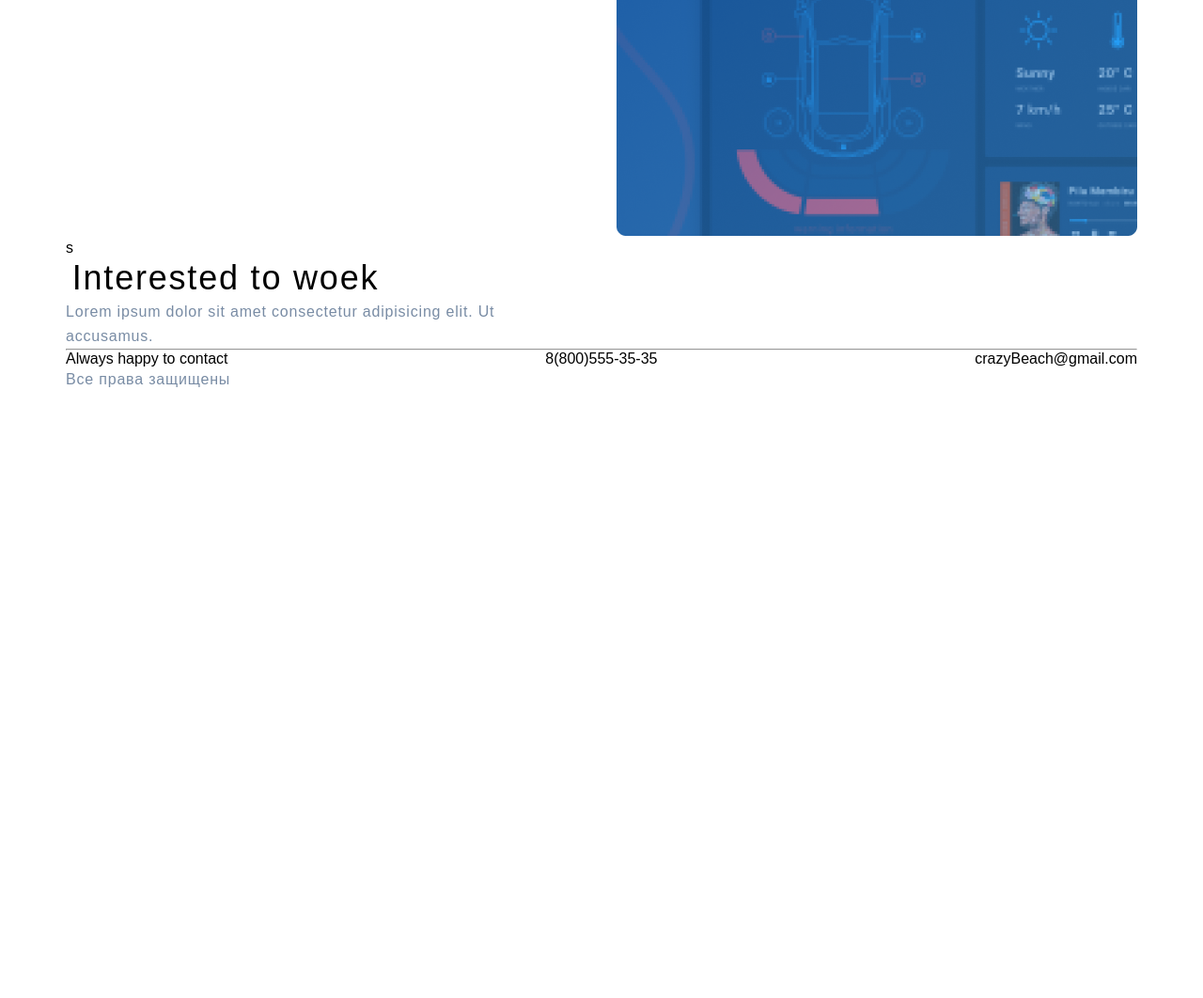
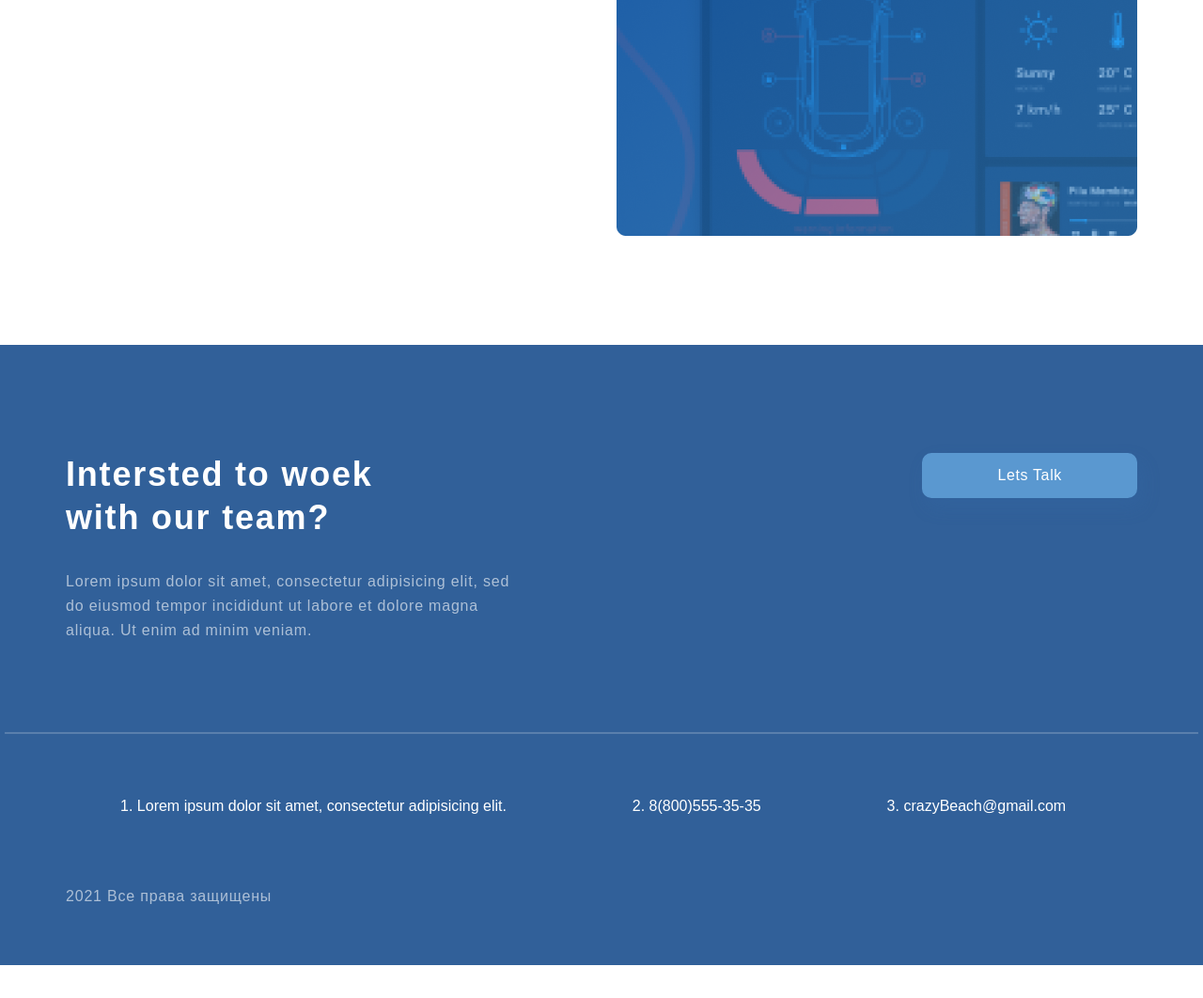
Before and after one commit to MakovAndrey/HomeWorkGB, a plain HTML site: page index.html in a window 1280 px wide. Shown: the part 1890-2952 px from the top of the page at 94% size. Before the commit the page ends 2307 px from the top, so only its background shows below. Drawn offline with Linux system fonts and the light colour scheme.

Commit message:
home work 6 done

```diff
--- a/index.html
+++ b/index.html
@@ -5,7 +5,7 @@
     <meta charset="UTF-8">
     <meta http-equiv="X-UA-Compatible" content="IE=edge">
     <meta name="viewport" content="width=device-width, initial-scale=1.0">
-    <title>Document</title>
+    <title>My Pocket Puppy</title>
     <link rel="stylesheet" href="styles.css">
 </head>
 
@@ -43,9 +43,7 @@
                 <h4 class="heading__card">Bring Technology To Your
                     Comfrotable Home</h4>
                 <p class="par"> Lorem ipsum dolor sit amet, consectetur adipiscing elit, sed do eiusmod tempor incididunt ut
-                    labore et
-                    dolore magna
-                    aliqua.</p>
+                    labore et dolore magna aliqua.</p>
                 <a class="card__link" href="#">Learn more</a>
             </div>
             <div class="card">
@@ -53,9 +51,7 @@
                 <h4 class="heading__card">Build Your Digital Product
                     That Suitable For Your Need</h4>
                 <p class="par"> Lorem ipsum dolor sit amet, consectetur adipiscing elit, sed do eiusmod tempor incididunt ut
-                    labore et
-                    dolore magna
-                    aliqua.</p>
+                labore et dolore magna aliqua.</p>
                 <a class="card__link" href="#">Learn more</a>
             </div>
         </div>
@@ -78,27 +74,37 @@
                 <p class="project__text__small">Car-Rapetition App</p>
             </div>
         </div>
-
-    <div class="footer">s
+    </div>
+    <div class="footer">
         <div class="container">
             <div class="footer__block">
-                <h3 class="heading3">Interested to woek</h3>
-                <p class="par">Lorem ipsum dolor sit amet consectetur adipisicing elit. Ut accusamus.
-                </p>
-            </div>
+                <div class="Footer__block__left">
+                    <h3 class="head__foot__left">Intersted to woek with our team?</h3>
+                    <p class="par footer__par">Lorem ipsum dolor sit amet, consectetur adipisicing elit, sed do eiusmod tempor
+                        incididunt ut
+                        labore et dolore magna aliqua. Ut enim ad minim veniam.
+                    </p>
+                </div>
+                <div class="footer_block__right">
+                    <a class="footer__button" href="#">Lets Talk</a>
+                </div>
+                </div>
+                </div>
 
-            <hr>
+        <img class="Footer_img_line" src="img/Vector.svg">
 
-            <ul class="footer__contacts">
-                <li> Always happy to contact </li>
-                <li> 8(800)555-35-35 </li>
-                <li> crazyBeach@gmail.com </li>
-            </ul>
+        <div class="container">
+            <ol class="footer__contacts">
+                <li class="footer__card"> Lorem ipsum dolor sit amet, consectetur adipisicing elit. </li>
+                <li class="footer__card"> 8(800)555-35-35 </li>
+                <li class="footer__card"> crazyBeach@gmail.com </li>
+            </ol>
             <div class="footer__rights">
-                <p class="par">Все права защищены</p>
+                <p class="par footer__par">2021 Все права защищены</p>
             </div>
         </div>
     </div>
+
 </body>
 
 </html>
--- a/styles.css
+++ b/styles.css
@@ -80,9 +80,10 @@ margin-top: 71px;
   font-size: 20px;
   line-height: 30px;
   color: #1f3f68;
-  width: 359px;
   letter-spacing: 0.05em;
   margin-bottom: 14px;
+  box-sizing: border-box;
+  font-weight: 400;
 }
 .inp {
   border: 1px solid#356ead;
@@ -168,16 +169,53 @@ margin-top: 71px;
   top: 32px;
   left: 32px;
 }
+.footer{
+  background: #316099;
+  margin-top: 112px;
+  height: 660px;
+  display: flex;
+  flex-direction: column;
+}
 .footer__contacts {
   display: flex;
-  justify-content: space-between;
-  list-style: none;
+  justify-content:space-around;
+  margin-top:64px;
+  font-size: 16px;
+  line-height: 26px;
+  font-weight: 400;
+  color: #FFFFFF;
+  margin-bottom: 64px;
+}
+.Footer__card{
+  width: 315px;
+}
+.footer__par{
+ color: #FFFFFF;
+ margin-top: 32px;
+ margin-bottom: 95px;
+ width: 495px;
 }
 .footer__block {
-  width: 495px;
+  width: 100%;
+  color: #FFFFFF;
+  display: flex;
+  justify-content: space-between;
+  margin-top: 115px;
 }
-.footer__block .heading3 {
+.footer__block__left{
+  margin-top: 91px;
+  margin-left: 115px;
+  align-self: center;
+}
+.footer__block__right{
+  margin-top: 165px;
+  margin-left: 115px;
+}
+.head__foot__left {
   width: 340px;
+  font-size: 36px;
+  line-height: 46px;
+  letter-spacing: 0.05em;
 }
 .contact__medium {
   display: flex;
@@ -199,3 +237,22 @@ margin-top: 71px;
   color: #5A98D0;
   text-decoration: none;
 }
+.footer_img_line{
+  opacity: 1;
+  margin-top:391px ;
+}
+.footer__rights{
+  margin-top:  70px;
+}
+.footer__button{
+text-align: center;
+float: right;
+letter-spacing: 0.04em;
+color: #FFFFFF;
+background: #5A98D0;
+box-shadow: 5px 10px 20px rgba(53, 110, 173, 0.2);
+border-radius: 10px;
+padding: 15px 80px;
+display: inline-block;
+text-decoration: none;
+}
```
Also changed, not shown: contacts.html (+25 -16 lines), img/Vector.svg (added). Lines whose indentation alone changed are shown as unchanged.
